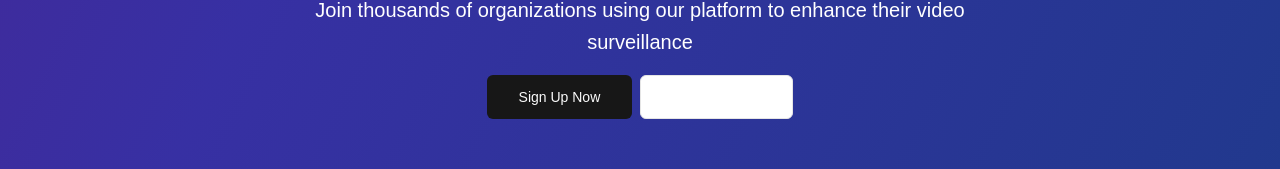
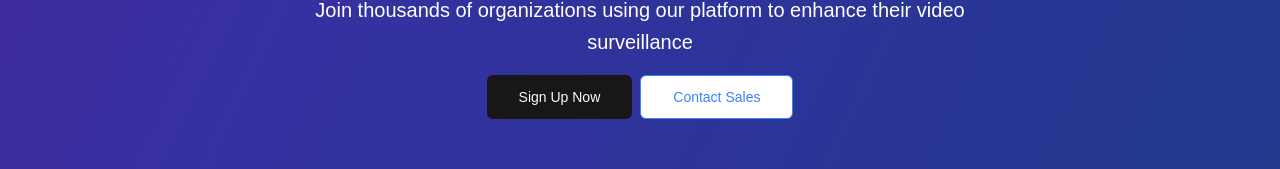
Before and after one commit to patelmj04/video-anomaly-detection, a Next.js app: page / in a window 1280 px wide. Shown: the part 2145-2314 px from the top of the page. Built offline with nearby package versions, Linux system fonts and the light colour scheme.

Commit message:
Update page.tsx

```diff
--- a/app/page.tsx
+++ b/app/page.tsx
@@ -174,9 +174,10 @@ export default function LandingPage() {
                   </Button>
                 </Link>
                 <Link href="/contact">
-                  <Button variant="outline" size="lg" className="w-full min-[400px]:w-auto">
-                    Contact Sales
-                  </Button>
+                <Button variant="outline" size="lg" className="w-full min-[400px]:w-auto border-blue-500 text-blue-500 hover:bg-blue-500 hover:text-white">
+                  Contact Sales
+                </Button>
+
                 </Link>
               </div>
             </div>
```
